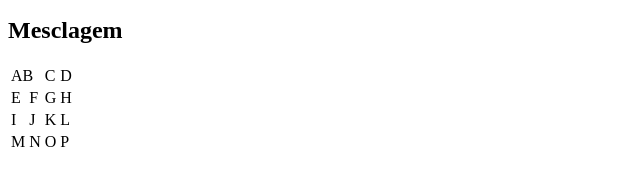
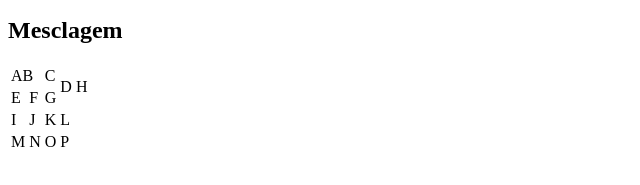
Before and after one commit to ufjf-dcc202/ufjf-dcc202-2025-1-b-atv04-Maycdouglas, a plain HTML site: page tabelas.html in a window 1280 px wide. Shown: the part 229-414 px from the top of the page, 0-640 px from the left. Drawn offline with Linux system fonts and the light colour scheme.

Commit message:
Insere propriedade rowspan

```diff
--- a/tabelas.html
+++ b/tabelas.html
@@ -50,13 +50,12 @@
           <tr>
             <td colspan="2">AB</td>
             <td>C</td>
-            <td>D</td>
+            <td rowspan="2">D H</td>
           </tr>
           <tr>
             <td>E</td>
             <td>F</td>
             <td>G</td>
-            <td>H</td>
           </tr>
           <tr>
             <td>I</td>
```
